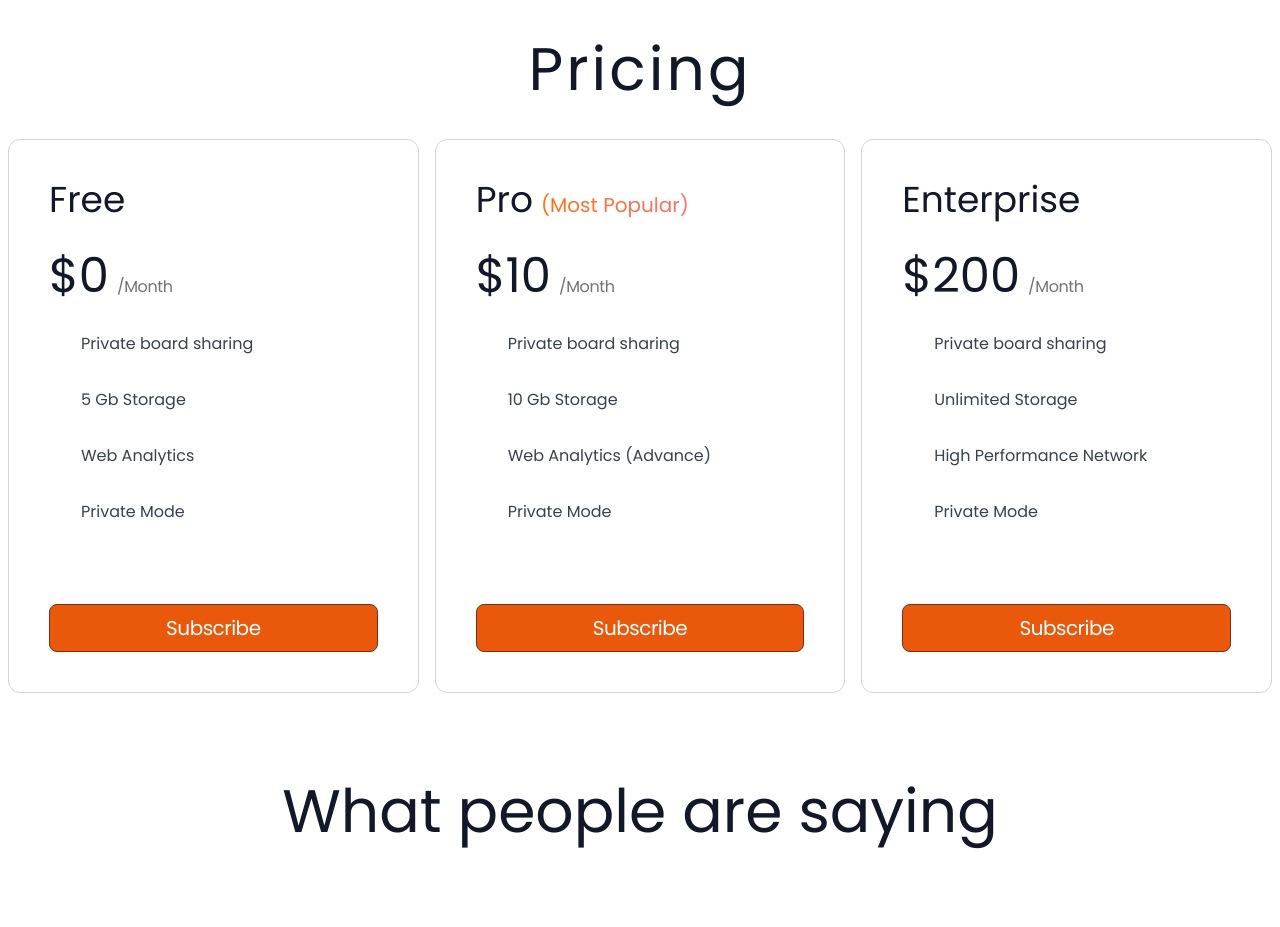
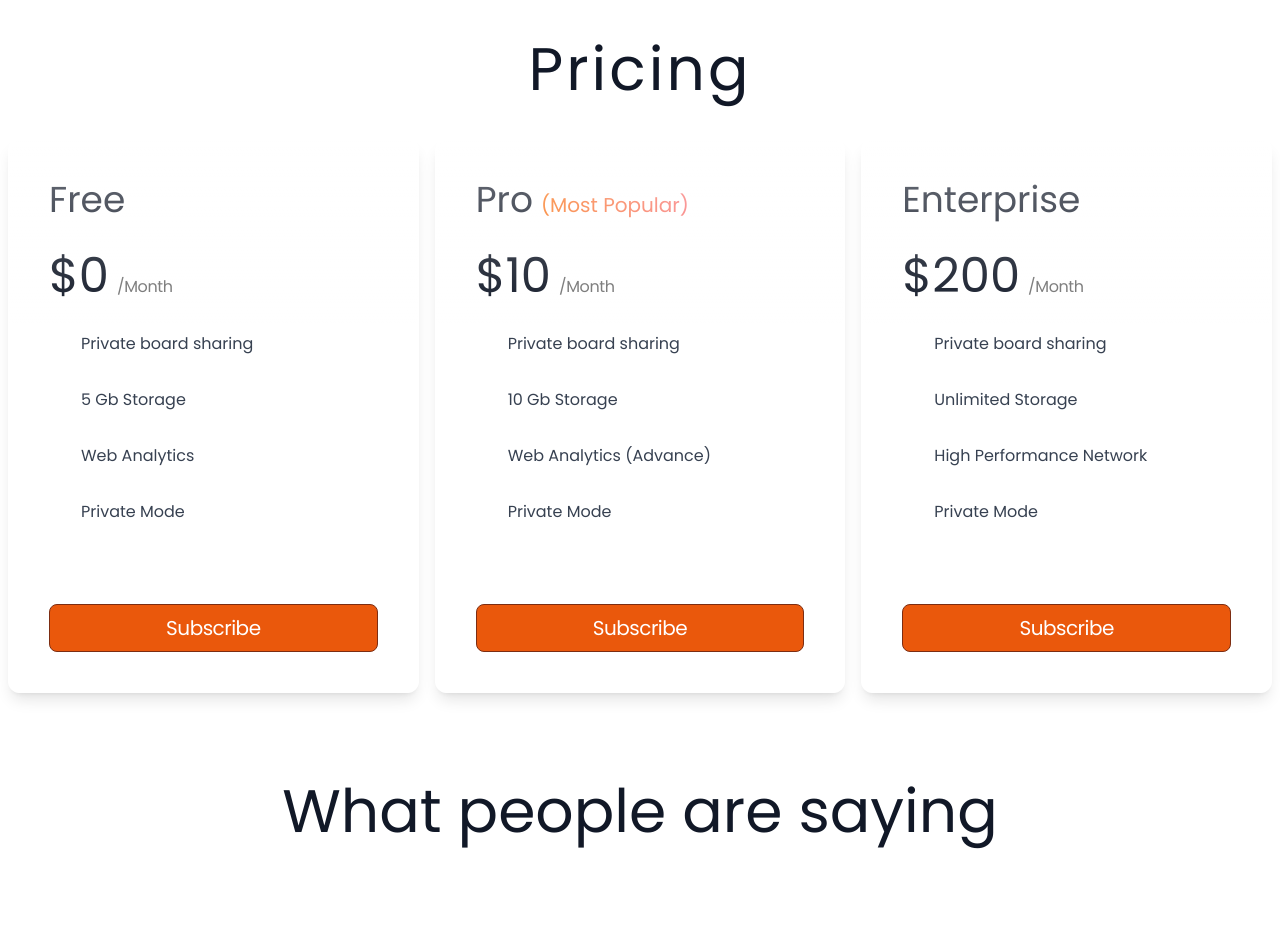
Before and after one commit to Nimasaghi-dev/landing-page, a React (Vite) app: page / in a window 1280 px wide. Shown: the part 2520-3447 px from the top of the page. Built offline with nearby package versions, Linux system fonts and the light colour scheme.

Commit message:
add some style to price boxes

```diff
--- a/src/components/Price.jsx
+++ b/src/components/Price.jsx
@@ -10,7 +10,9 @@ const Price = () => {
         <div className="flex flex-wrap">
             {pricingOptions.map((Option, index) => (
                 <div key={index} className="w-full sm:w-1/2 lg:w-1/3 p-2">
-                    <div className="p-10 border border-gray-300 dark:border-neutral-700 rounded-xl bg-white dark:bg-transparent">
+                    <div className="relative p-10 border border-white/30 dark:border-white/20 rounded-xl bg-white/40 dark:bg-neutral-900/60 backdrop-blur-xl shadow-lg dark:shadow-black/30 overflow-hidden">
+                        {/* Glass gloss gradient overlay */}
+                        <div className="pointer-events-none absolute top-0 left-0 w-full h-1/3 rounded-t-xl bg-gradient-to-b from-white/60 to-transparent opacity-70" />
                         <p className="text-4xl mb-8 text-gray-900 dark:text-white">
                             {Option.title}
                             {Option.title === "Pro" && (
```
